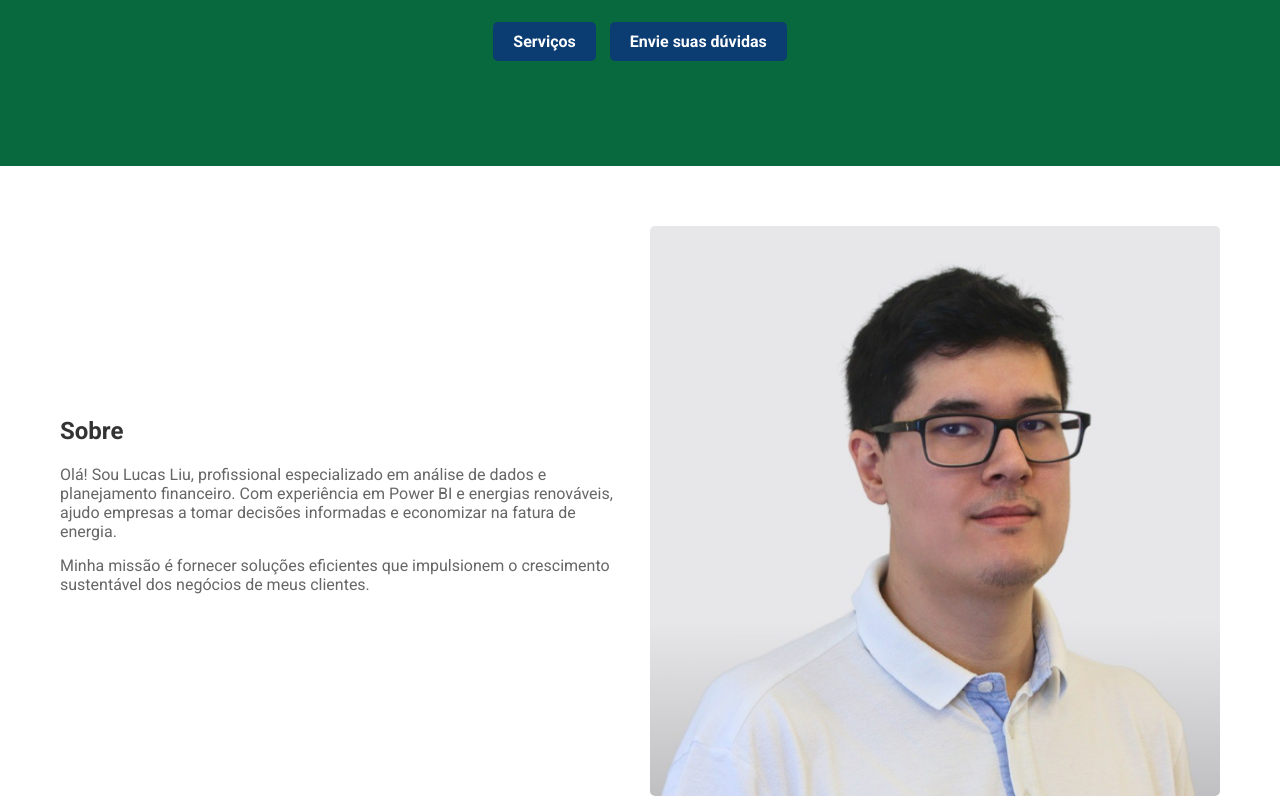
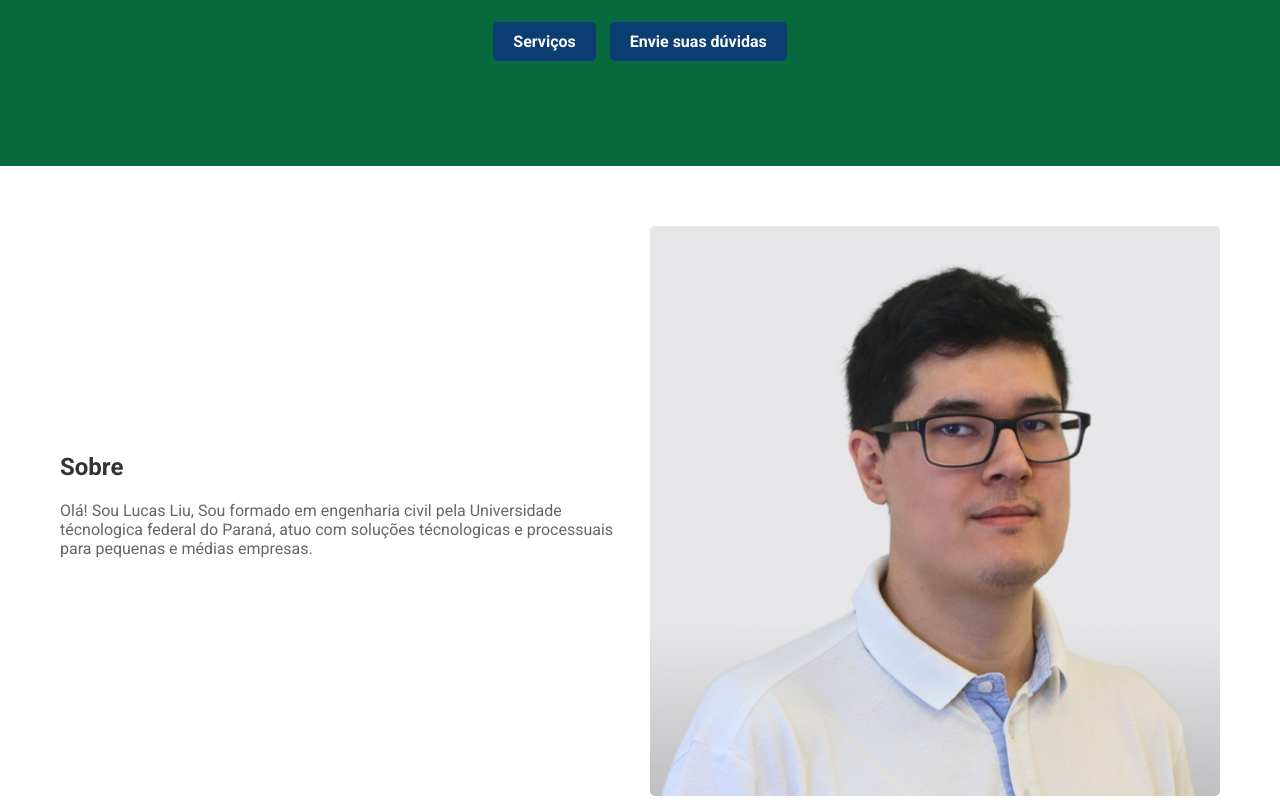
Before and after one commit to lucasliu98/personal, a plain HTML site: page index.html in a window 1280 px wide. Shown: the part 292-1097 px from the top of the page. Drawn offline with Linux system fonts and the light colour scheme.

Commit message:
Update index.html

```diff
--- a/index.html
+++ b/index.html
@@ -42,8 +42,7 @@
         <div class="about-container">
             <div class="about-text">
                 <h2>Sobre</h2>
-                <p>Olá! Sou Lucas Liu, profissional especializado em análise de dados e planejamento financeiro. Com experiência em Power BI e energias renováveis, ajudo empresas a tomar decisões informadas e economizar na fatura de energia.</p>
-                <p>Minha missão é fornecer soluções eficientes que impulsionem o crescimento sustentável dos negócios de meus clientes.</p>
+                <p>Olá! Sou Lucas Liu, Sou formado em engenharia civil pela Universidade técnologica federal do Paraná, atuo com soluções técnologicas e processuais para pequenas e médias empresas.</p>
             </div>
             <div class="about-image">
                 <!-- Espaço para sua imagem -->
```
